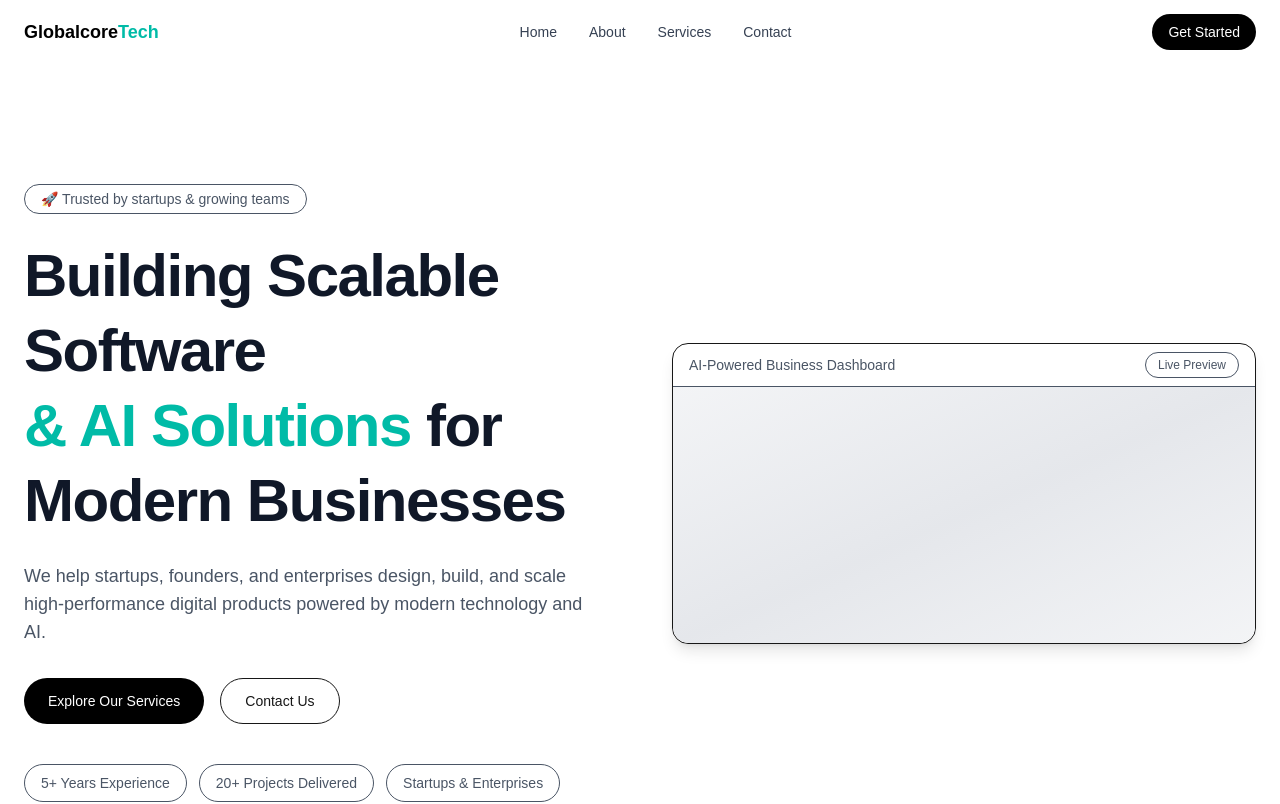
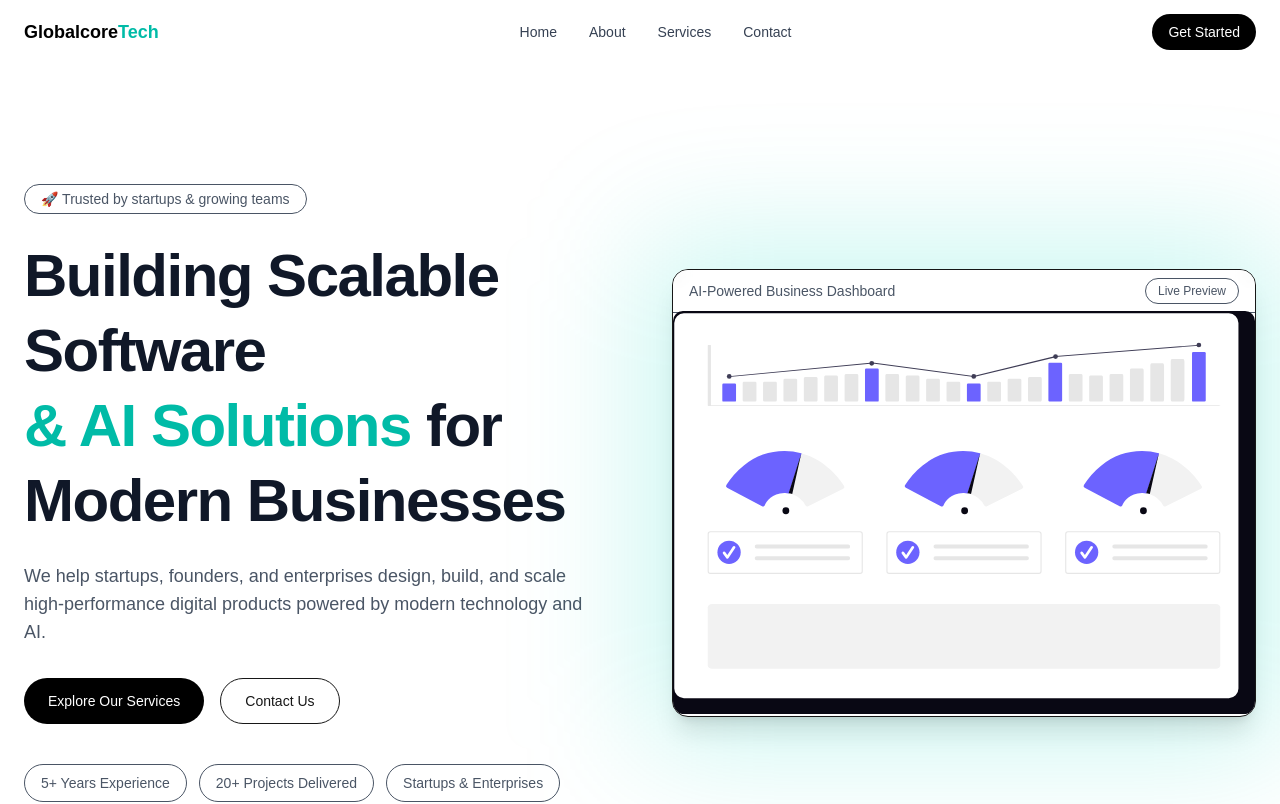
Before and after one commit to globalcoretech/globalcoretech-website, a Next.js app: page / in a window 1280 px wide. Shown: the top 804 px of the page. Built offline with nearby package versions, Linux system fonts and the light colour scheme.

Commit message:
Final production build ready

```diff
--- a/app/components/AboutSections.tsx
+++ b/app/components/AboutSections.tsx
@@ -1,6 +1,6 @@
 "use client";
 
-
+import type { Variants } from "framer-motion";
 import { motion, useScroll, useTransform } from "framer-motion";
 import { useRef } from "react";
 import {
@@ -31,7 +31,7 @@ const floatSlow = {
     transition: {
       duration: 7,
       repeat: Infinity,
-      ease: "easeInOut",
+      ease: "easeInOut" as any,
     },
   },
 };
--- a/app/components/Hero.tsx
+++ b/app/components/Hero.tsx
@@ -11,6 +11,7 @@ export default function Hero() {
       </div>
 
       <div className="mx-auto max-w-7xl px-6 py-24 grid grid-cols-1 lg:grid-cols-2 gap-16 items-center">
+
         {/* LEFT CONTENT */}
         <motion.div
           initial={{ opacity: 0, y: 40 }}
@@ -55,23 +56,40 @@ export default function Hero() {
           </div>
         </motion.div>
 
-        {/* RIGHT PREVIEW CARD */}
+        {/* RIGHT DASHBOARD PREVIEW */}
         <motion.div
           initial={{ opacity: 0, y: 40 }}
           animate={{ opacity: 1, y: 0 }}
           transition={{ duration: 0.7, ease: "easeOut", delay: 0.1 }}
           className="relative"
         >
-          <div className="rounded-2xl border bg-white shadow-lg">
-            <div className="flex items-center justify-between px-4 py-2 border-b text-sm text-gray-600">
+          {/* glow behind card */}
+          <div className="absolute -inset-8 bg-teal-400/20 blur-3xl rounded-3xl" />
+
+          <div className="relative rounded-2xl border bg-white shadow-xl overflow-hidden">
+            {/* Card Header */}
+            <div className="flex items-center justify-between px-4 py-2 border-b text-sm text-gray-600 bg-white/70 backdrop-blur">
               <span>AI-Powered Business Dashboard</span>
-              <span className="rounded-full border px-3 py-1 text-xs">
+              <span className="rounded-full border px-3 py-1 text-xs bg-white">
                 Live Preview
               </span>
             </div>
-            <div className="h-64 rounded-b-2xl bg-gradient-to-br from-gray-100 via-gray-200 to-gray-100" />
+
+            {/* HERO DASHBOARD SVG */}
+            <motion.img
+              src="/illustrations/hero-dashboard.svg"
+              alt="AI powered dashboard preview"
+              className="w-full h-auto"
+              animate={{ y: [0, -10, 0] }}
+              transition={{
+                duration: 6,
+                repeat: Infinity,
+                ease: "easeInOut",
+              }}
+            />
           </div>
         </motion.div>
+
       </div>
     </section>
   );
--- a/app/sitemap.ts
+++ b/app/sitemap.ts
@@ -1,4 +1,6 @@
 import { MetadataRoute } from "next";
+
+export const dynamic = "force-static";
 
 export default function sitemap(): MetadataRoute.Sitemap {
   const baseUrl = "https://globalcoretech.com";
```
Also changed, not shown: public/illustrations/hero-dashboard.svg (added).
